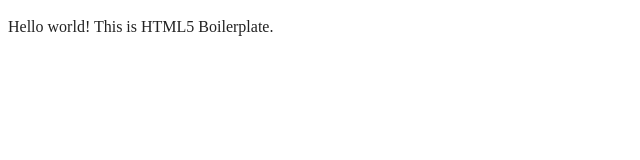
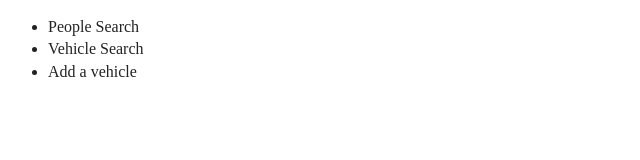
Before and after one commit to uhFinn/uhFinn.github.io, a plain HTML site: page index.html in a window 1280 px wide. Shown: the whole page, without its empty margins (0-640 px from the left). Drawn offline with Linux system fonts and the light colour scheme.

Commit message:
Added navbar

```diff
--- a/index.html
+++ b/index.html
@@ -1,23 +1,30 @@
 <!doctype html>
-<html class="no-js" lang="">
+<html lang="en-US">
 
   <head>
     <meta charset="utf-8">
     <meta name="viewport" content="width=device-width, initial-scale=1">
-  <title></title>
     <link rel="stylesheet" href="assets/css/style.css">
 
     <link rel="icon" href="assets/img/web/favicon.ico" sizes="any">
     <link rel="icon" href="assets/img/web/icon.svg" type="image/svg+xml">
 
     <meta name="theme-color" content="#fafafa">
+    <meta charset="utf-8" />
+
+    <title>My test page</title>
   </head>
 
   <body>
 
-  <!-- Add your site or application content here -->
-  <p>Hello world! This is HTML5 Boilerplate.</p>
-  <script src="assets/js/app.js"></script>
+    <header>
+      <ul>
+        <li>People Search</li>
+        <li>Vehicle Search</li>
+        <li>Add a vehicle</li>
+      </ul>
+    </header>
+
 
   </body>
 
```
Lines whose indentation alone changed are shown as unchanged.
